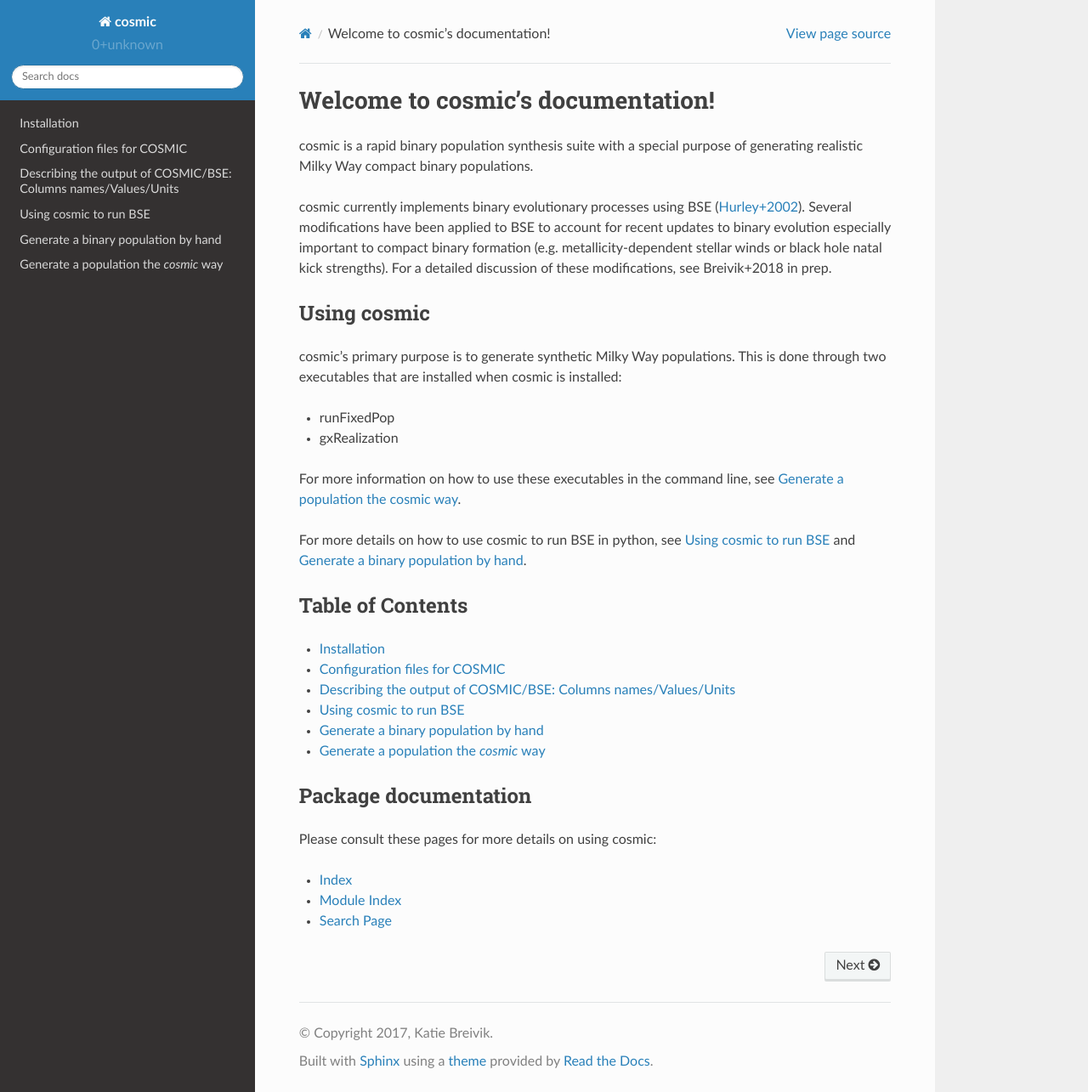
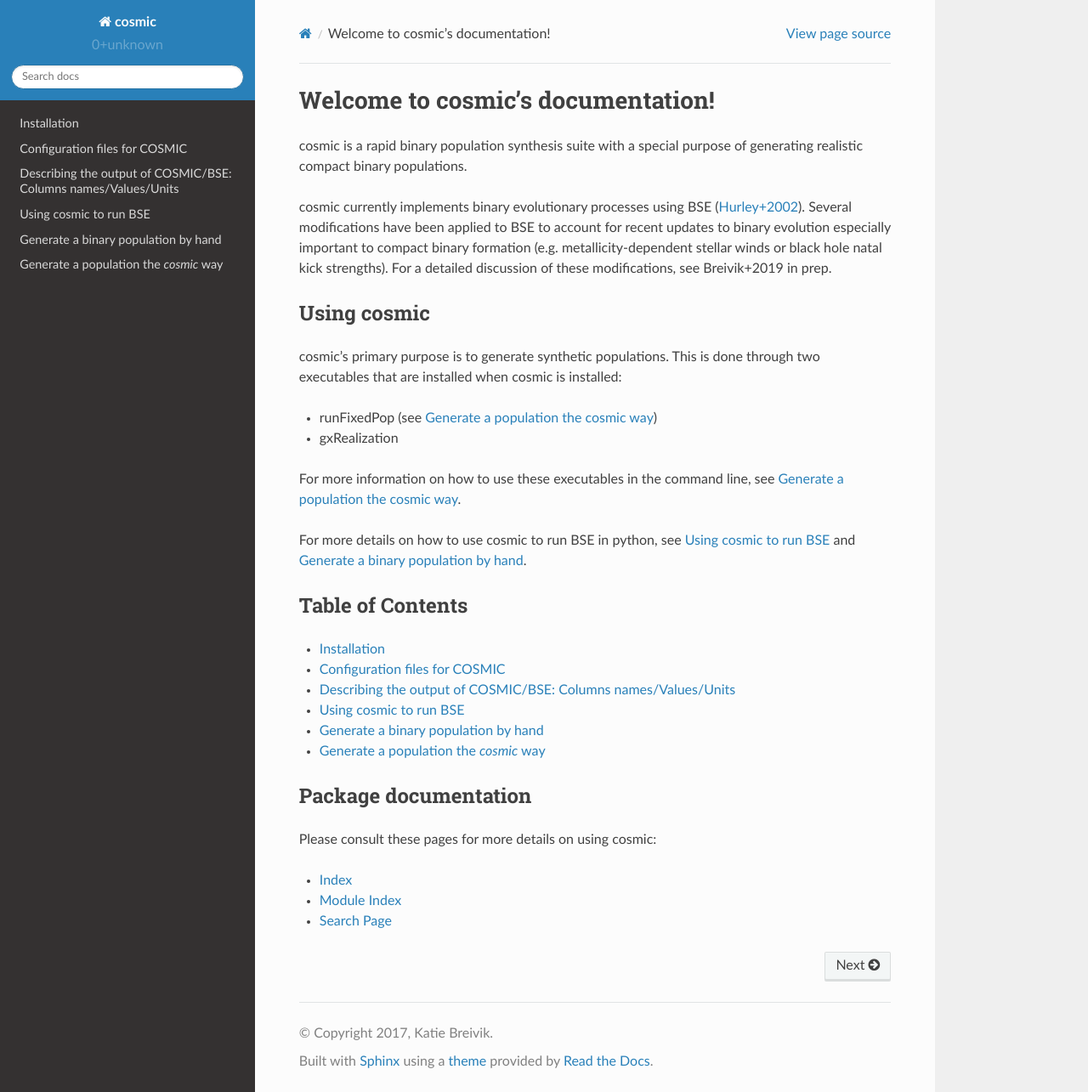
Before and after one commit to COSMIC-PopSynth/COSMIC, a Sphinx documentation site: the page built from docs/index.rst, in a window 1280 px wide and 1285 px high. Shown: the whole window at 85% size. Built offline with Sphinx 7.4.7 and the Read the Docs theme 2.0.0, drawn with Linux system fonts in a browser that asks for light colours; formulas are drawn with MathJax 3.

Commit message:
Alright updated some cross referencing in the docs

```diff
--- a/docs/index.rst
+++ b/docs/index.rst
@@ -1,17 +1,17 @@
 ##################################
 Welcome to cosmic's documentation!
 ##################################
-cosmic is a rapid binary population synthesis suite with a special purpose of generating realistic Milky Way compact binary populations.
+cosmic is a rapid binary population synthesis suite with a special purpose of generating realistic compact binary populations.
 
-cosmic currently implements binary evolutionary processes using BSE (`Hurley+2002 <http://adsabs.harvard.edu/abs/2002MNRAS.329..897H>`_). Several modifications have been applied to BSE to account for recent updates to binary evolution especially important to compact binary formation (e.g. metallicity-dependent stellar winds or black hole natal kick strengths). For a detailed discussion of these modifications, see Breivik+2018 in prep.
+cosmic currently implements binary evolutionary processes using BSE (`Hurley+2002 <http://adsabs.harvard.edu/abs/2002MNRAS.329..897H>`_). Several modifications have been applied to BSE to account for recent updates to binary evolution especially important to compact binary formation (e.g. metallicity-dependent stellar winds or black hole natal kick strengths). For a detailed discussion of these modifications, see Breivik+2019 in prep.
 
 ************
 Using cosmic
 ************
-cosmic's primary purpose is to generate synthetic Milky Way populations.
+cosmic's primary purpose is to generate synthetic populations.
 This is done through two executables that are installed when cosmic is installed:
 
-* runFixedPop
+* runFixedPop (see :ref:`fixedpop`)
 * gxRealization
 
 For more information on how to use these executables in the command line, see :ref:`fixedpop`.
```
Also changed, not shown: docs/examples/index.rst (+1 -21 lines), docs/fixedpop/index.rst (+7 -0 lines), docs/runpop/index.rst (+1 -23 lines).
